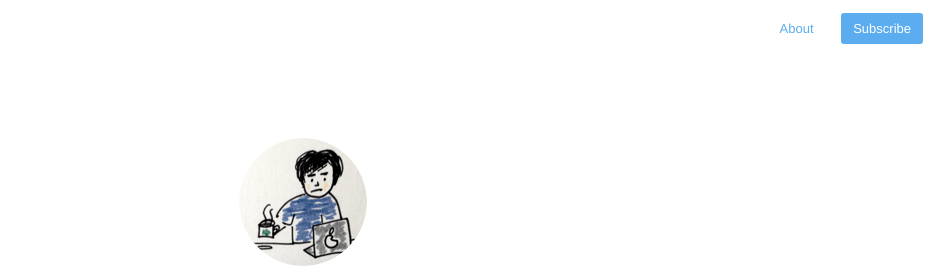
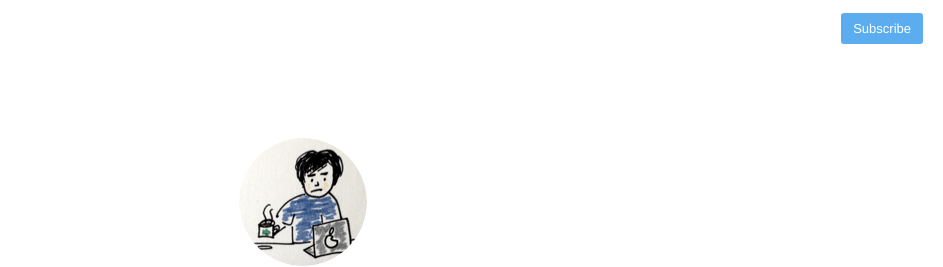
Before and after one commit to iotize/iotize.github.io, a Jekyll site: the page built from index.html, in a window 1280 px wide. Shown: the top 267 px of the page, without its empty margins (337-1280 px from the left). Built offline with Jekyll 4.4.1, drawn with Linux system fonts in a browser that asks for light colours; nearby versions of some CDN libraries; the list of posts is cut into pages by our own code.

Commit message:
Disable about page

```diff
--- a/_config.yml
+++ b/_config.yml
@@ -2,7 +2,7 @@ name: Ryan Davies - 📱 Engineer
 description: iOS Engineer @ notonthehighstreet.com
 meta_description: "Ryan Davies, iOS Engineer at notonthehighstreet.com. Blogging about iOS, Mac, and tvOS development – all things Swift and Objective-C."
 
-aboutPage: true
+aboutPage: false
 
 markdown: kramdown
 highlighter: rouge
--- a/_includes/navigation.html
+++ b/_includes/navigation.html
@@ -3,8 +3,10 @@
         <a href="{{ site.baseurl }}"> <span class="arrow">←</span> Home </a>
     {% endif %}
 
+    {% if site.aboutPage == true %}
     {% if page.url != "/about/" %}
         <a href="{{ site.baseurl }}about">About </a>
     {% endif %}
+    {% endif %}
     <a class="cta" href="{{ site.baseurl }}feed.xml">Subscribe</a>
 </nav>
```
